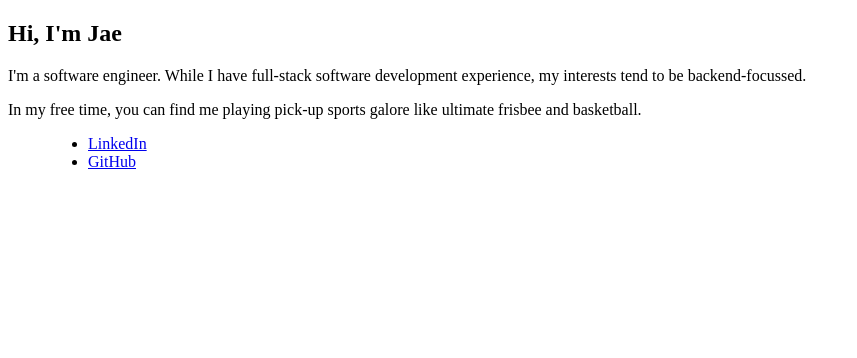
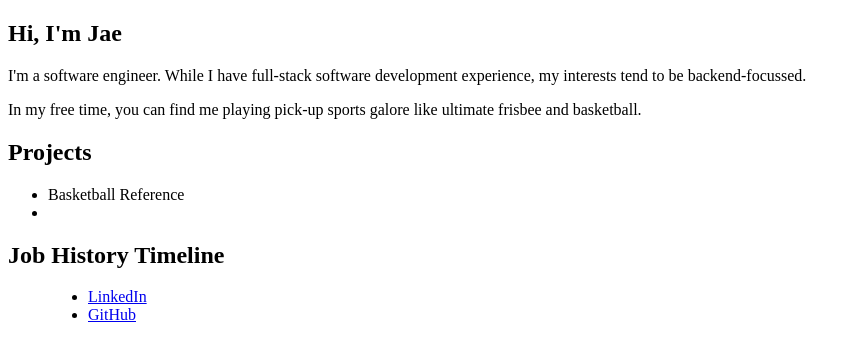
Before and after one commit to jaebradley/me, an Astro site: page / in a window 1280 px wide. Shown: the whole page, without its empty margins (0-857 px from the left). Built offline with nearby package versions, Linux system fonts and the light colour scheme; Astro itself is replaced by a stand-in of ours.

Commit message:
Add dummy sections and update packages

```diff
--- a/package.json
+++ b/package.json
@@ -1,19 +1,19 @@
 {
   "name": "me",
   "version": "1.0.0",
-  "description": "",
+  "description": "Personal website",
   "homepage": "https://github.com/jaebradley/me#readme",
   "main": "dist/index.js",
   "scripts": {
     "build": "tsc"
   },
   "dependencies": {
-    "astro": "^7.4.4"
+    "astro": "^7.4.13"
   },
   "devDependencies": {
     "@types/node": "^26.6.6",
     "typescript": "^7.0.2",
-    "vitest": "^5.0.5"
+    "vitest": "^5.1.1"
   },
   "private": true
 }
--- a/src/pages/index.astro
+++ b/src/pages/index.astro
@@ -11,6 +11,16 @@
             In my free time, you can find me playing pick-up sports galore like ultimate frisbee and basketball.
         </p>
     </section>
+    <section>
+        <h2>Projects</h2>
+        <ul>
+            <li>Basketball Reference</li>
+            <li></li>
+        </ul>
+    </section>
+    <section>
+        <h2>Job History Timeline</h2>
+    </section>
     <menu>
         <ul>
             <li>
```
Also changed, not shown: 1 other file.
